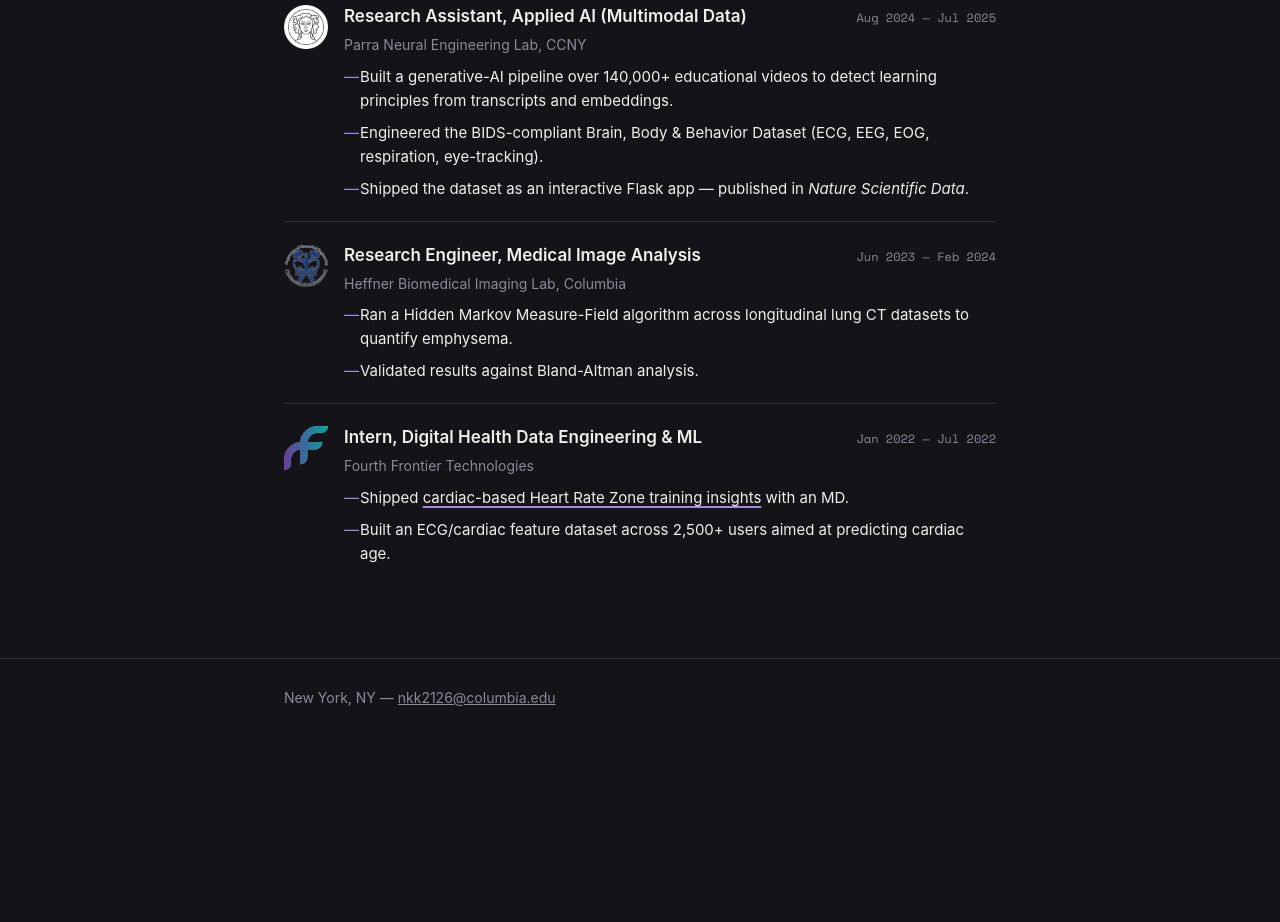
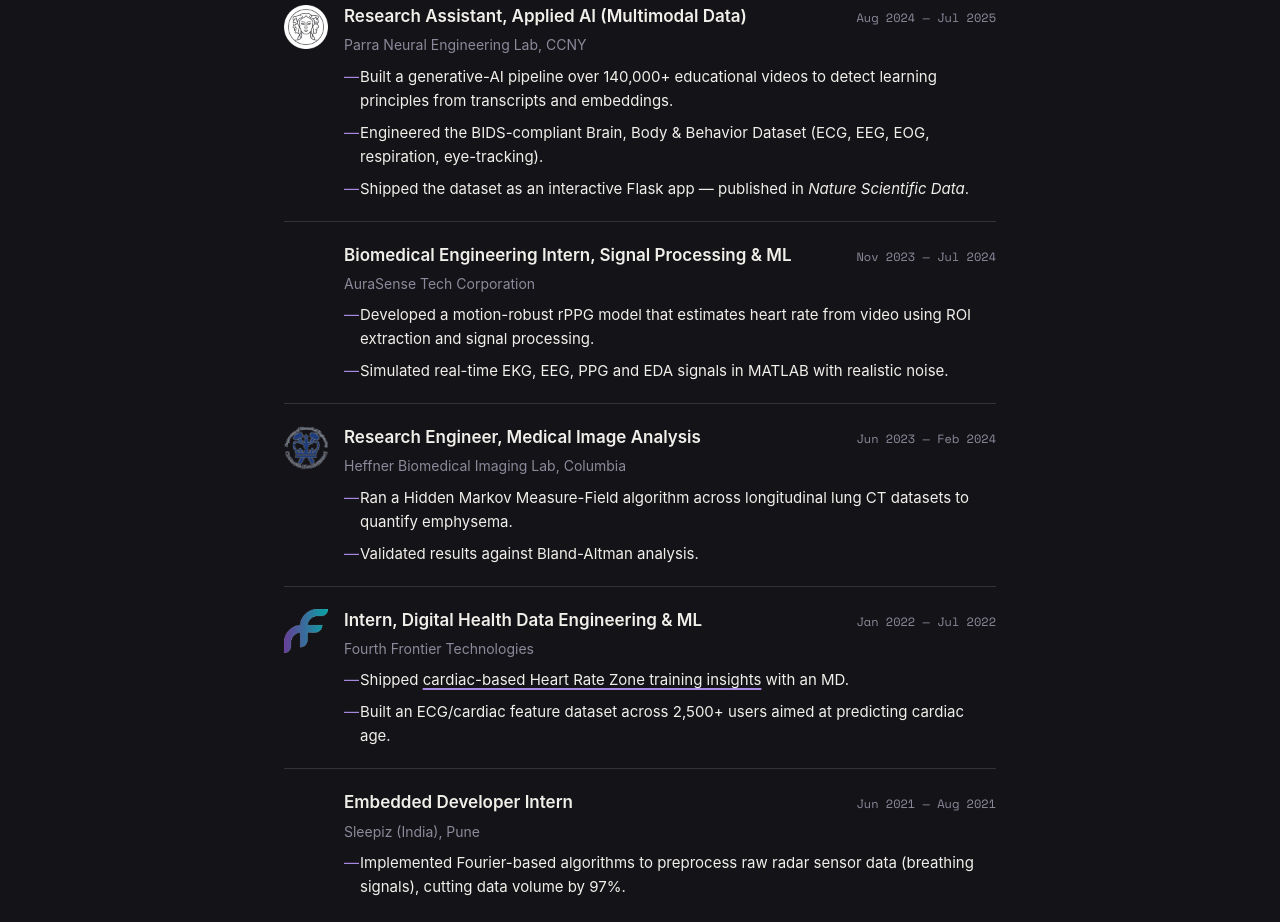
Before and after one commit to nikhilkuppa/nikhilkuppa.github.io, a plain HTML site: page work.html in a window 1280 px wide. Shown: the part 665-1587 px from the top of the page. Before the commit the page ends 1422 px from the top, so only its background shows below. Drawn offline with nearby package versions, Linux system fonts and the light colour scheme.

Commit message:
Align site with CV: PAIR work, interests, AuraSense, Sleepiz, drug app
Co-Authored-By: Claude Sonnet 5.5 <noreply@anthropic.com>

```diff
--- a/work.html
+++ b/work.html
@@ -80,6 +80,21 @@
       </div>
 
       <div class="entry reveal edu-entry">
+        <div class="edu-logo"></div>
+        <div>
+          <div class="entry-head">
+            <span class="entry-title">Biomedical Engineering Intern, Signal Processing &amp; ML</span>
+            <span class="entry-meta">Nov 2023 — Jul 2024</span>
+          </div>
+          <div class="entry-sub">AuraSense Tech Corporation</div>
+          <ul>
+            <li>Developed a motion-robust rPPG model that estimates heart rate from video using ROI extraction and signal processing.</li>
+            <li>Simulated real-time EKG, EEG, PPG and EDA signals in MATLAB with realistic noise.</li>
+          </ul>
+        </div>
+      </div>
+
+      <div class="entry reveal edu-entry">
         <img class="edu-logo" src="assets/logos/columbia-bme-logo.png" alt="Columbia Biomedical Engineering logo">
         <div>
           <div class="entry-head">
@@ -108,6 +123,20 @@
           </ul>
         </div>
       </div>
+
+      <div class="entry reveal edu-entry">
+        <div class="edu-logo"></div>
+        <div>
+          <div class="entry-head">
+            <span class="entry-title">Embedded Developer Intern</span>
+            <span class="entry-meta">Jun 2021 — Aug 2021</span>
+          </div>
+          <div class="entry-sub">Sleepiz (India), Pune</div>
+          <ul>
+            <li>Implemented Fourier-based algorithms to preprocess raw radar sensor data (breathing signals), cutting data volume by 97%.</li>
+          </ul>
+        </div>
+      </div>
     </div>
 
     <div class="tab-panel" id="tab-projects" hidden>
@@ -127,6 +156,11 @@
       <div class="entry reveal">
         <div class="entry-title">Heart Sound Classifier</div>
         <p>Wavelet-based S1/S2 segmentation and classification of phonocardiogram recordings (0.97 AUC), deployed end-to-end so a phone mic can flag a heart murmur.</p>
+      </div>
+
+      <div class="entry reveal">
+        <div class="entry-title">Drug Recommendation App</div>
+        <p>Full-stack app (Flask, React) that gives over-the-counter drug suggestions, using Gemini with RAG over 10,000+ MedlinePlus records.</p>
       </div>
 
       <div class="entry reveal">
```
Also changed, not shown: index.html (+5 -5 lines).
